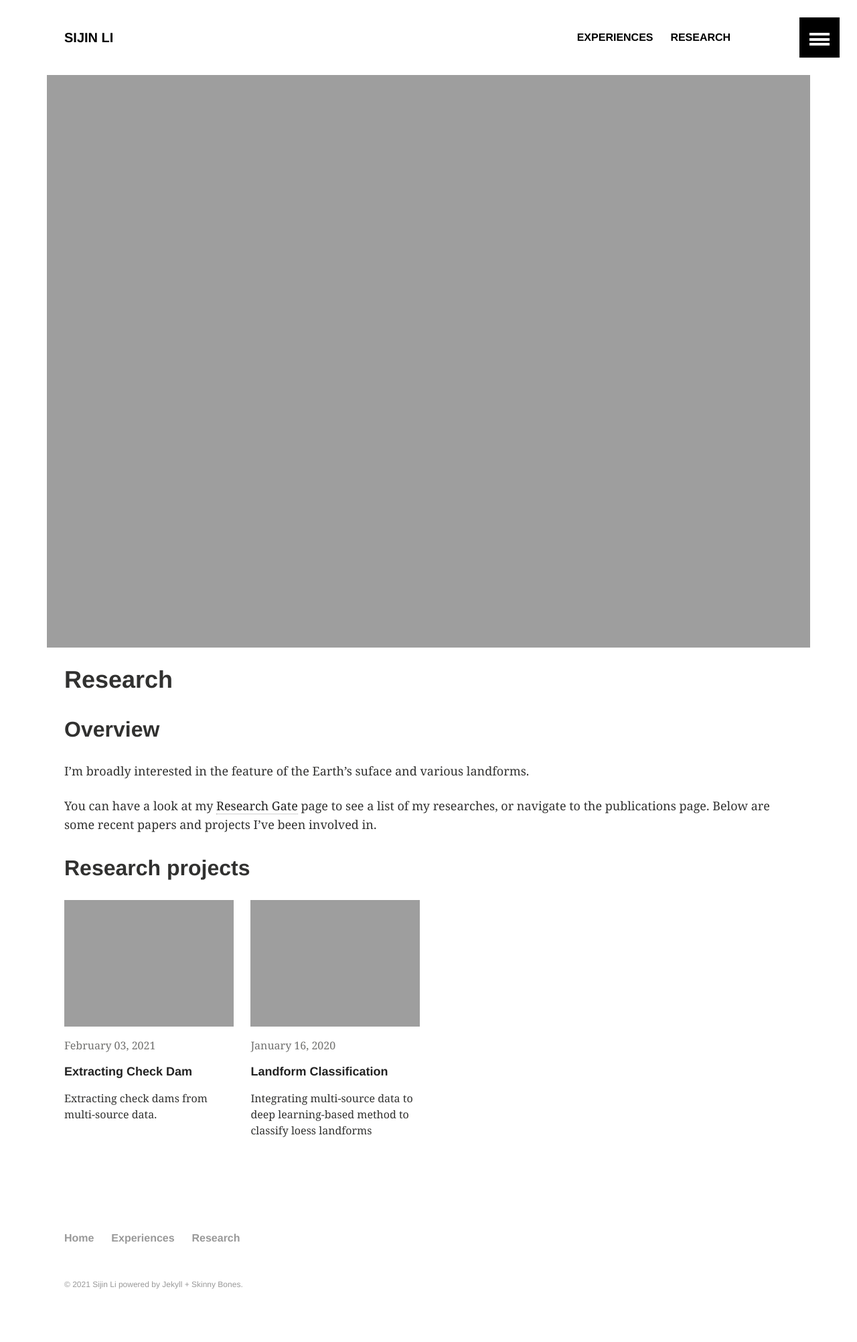
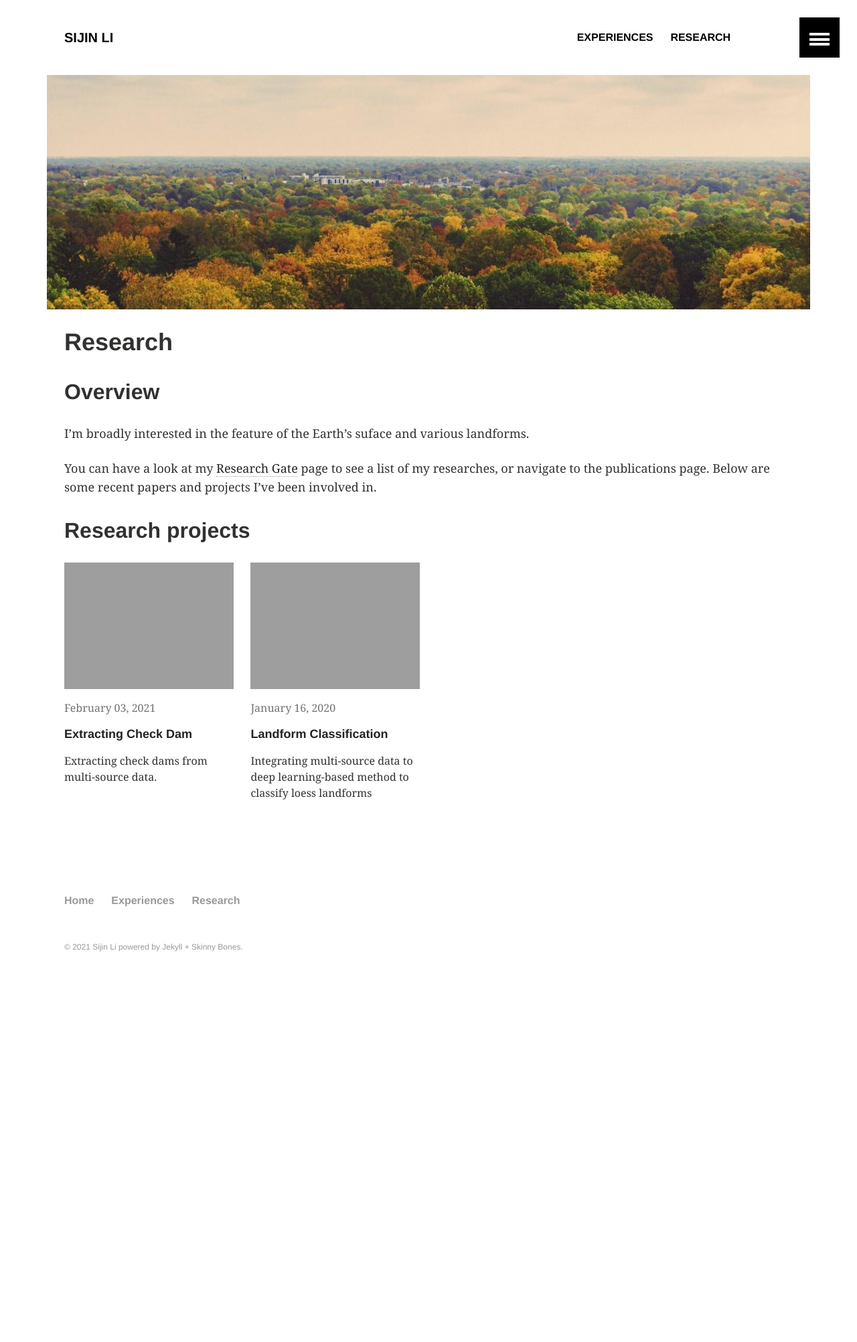
Before and after one commit to Sijin-Li/Sijin-Li.github.io, a Jekyll site: the page built from research/index.md, in a window 1280 px wide. Shown: the whole page at 67% size. Built offline with Jekyll 4.4.1, drawn with Linux system fonts in a browser that asks for light colours; after the commit the page ends 1500 px from its top, so only the background shows below that.

Commit message:
Update index.md

```diff
--- a/research/index.md
+++ b/research/index.md
@@ -6,8 +6,8 @@ modified:
 excerpt:
 tags: []
 image:
-  feature: Black_mount_banner.jpg
-  teaser: ChiFia_400x250.jpg
+  feature: img_forExp&Res_1300_400.jpg
+  teaser: img_forResT_400_250.jpg
 ---
 
 ## Overview
```
